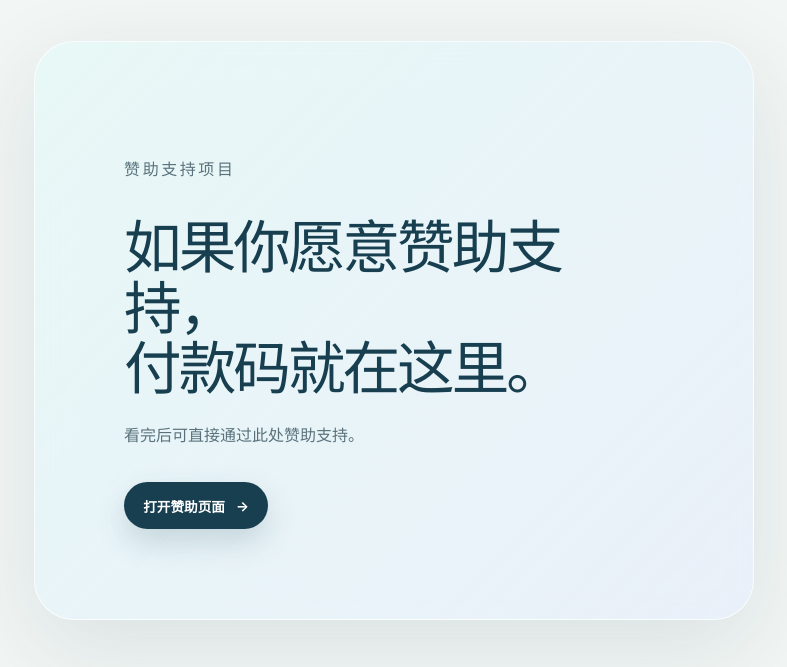
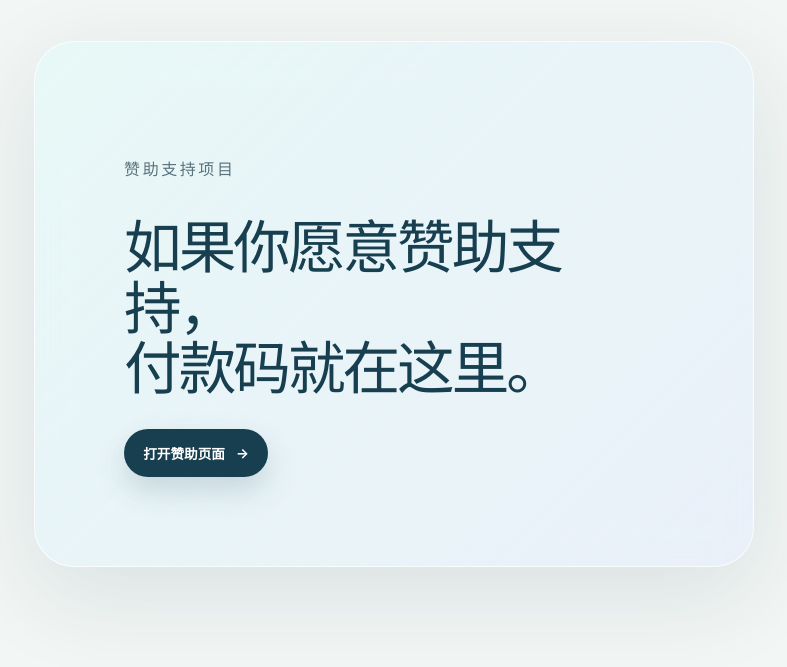
Before and after one commit to faegit/faevault-site, an Astro site: page /faevault-site/zh-cn in a window 1280 px wide. Shown: the part 2554-3221 px from the top of the page, without its empty margins (239-1026 px from the left). Built offline with nearby package versions, Linux system fonts and the light colour scheme; Astro itself is replaced by a stand-in of ours.

Commit message:
Remove support body text from homepage copy

```diff
--- a/src/components/HomePage.astro
+++ b/src/components/HomePage.astro
@@ -31,7 +31,6 @@ const copy =
               download: "下载最新版本",
               supportKicker: "赞助支持项目",
               supportTitle: "如果你愿意赞助支持，\n付款码就在这里。",
-              supportBody: "看完后可直接通过此处赞助支持。",
               supportButton: "打开赞助页面",
           }
         : {
```
